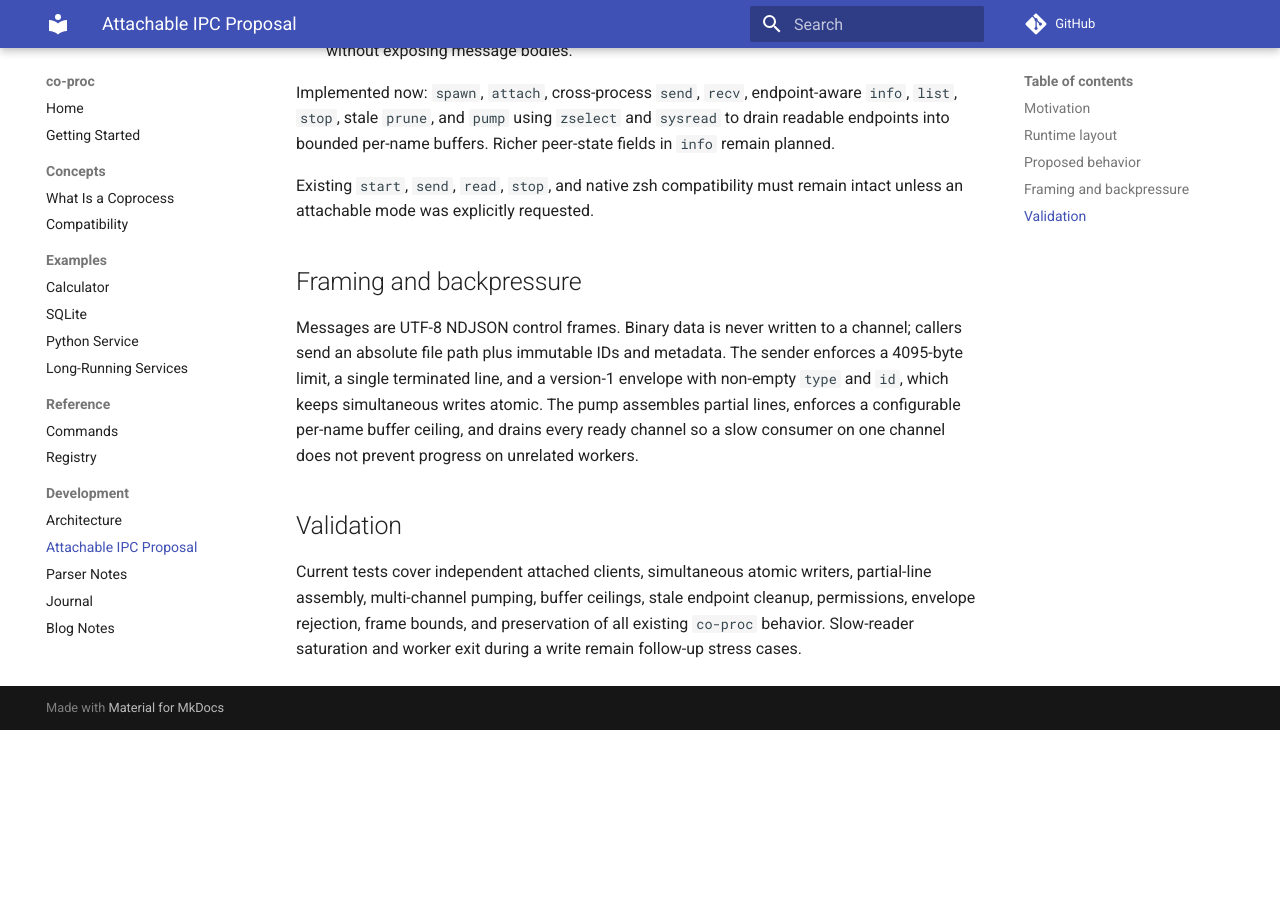
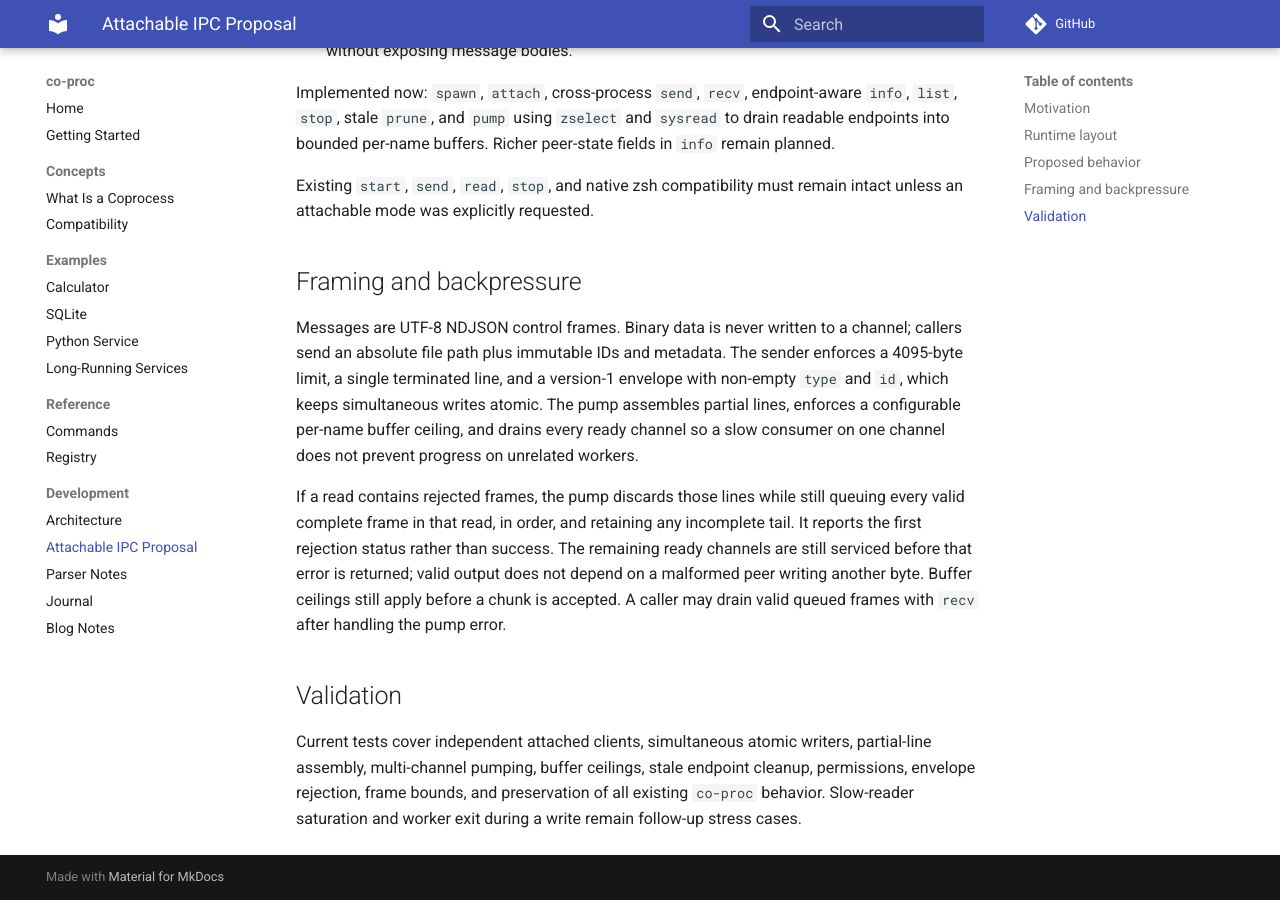
Before and after one commit to eahenle/co-proc, an MkDocs documentation site: the page built from docs/development/attachable-ipc.md, in a window 1280 px wide and 900 px high, scrolled down 1039 px. Built offline with MkDocs 1.6.1 and Material for MkDocs 9.7.7, drawn with Linux system fonts in a browser that asks for light colours; comment, search, counter and statistics services are not loaded; before the commit the page ends 1769 px from its top, so only the background shows below that.

Commit message:
fix: keep pump frames recoverable after rejected peer output

```diff
--- a/docs/development/attachable-ipc.md
+++ b/docs/development/attachable-ipc.md
@@ -59,6 +59,14 @@ The pump assembles partial lines, enforces a configurable per-name buffer
 ceiling, and drains every ready channel so a slow consumer on one channel does
 not prevent progress on unrelated workers.
 
+If a read contains rejected frames, the pump discards those lines while still
+queuing every valid complete frame in that read, in order, and retaining any
+incomplete tail. It reports the first rejection status rather than success.
+The remaining ready channels are still serviced before that error is returned;
+valid output does not depend on a malformed peer writing another byte. Buffer
+ceilings still apply before a chunk is accepted. A caller may drain valid queued
+frames with `recv` after handling the pump error.
+
 ## Validation
 
 Current tests cover independent attached clients, simultaneous atomic writers,
```
Also changed, not shown: 4 other files.
